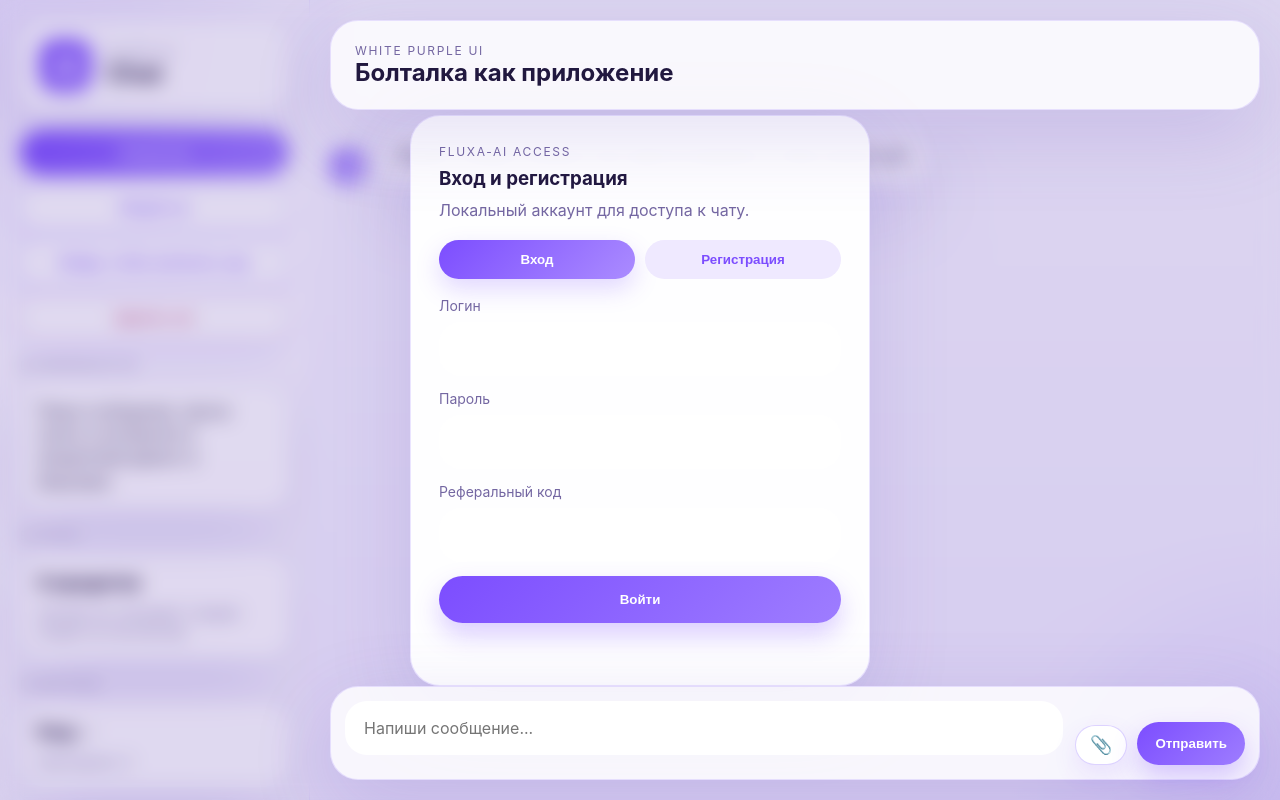
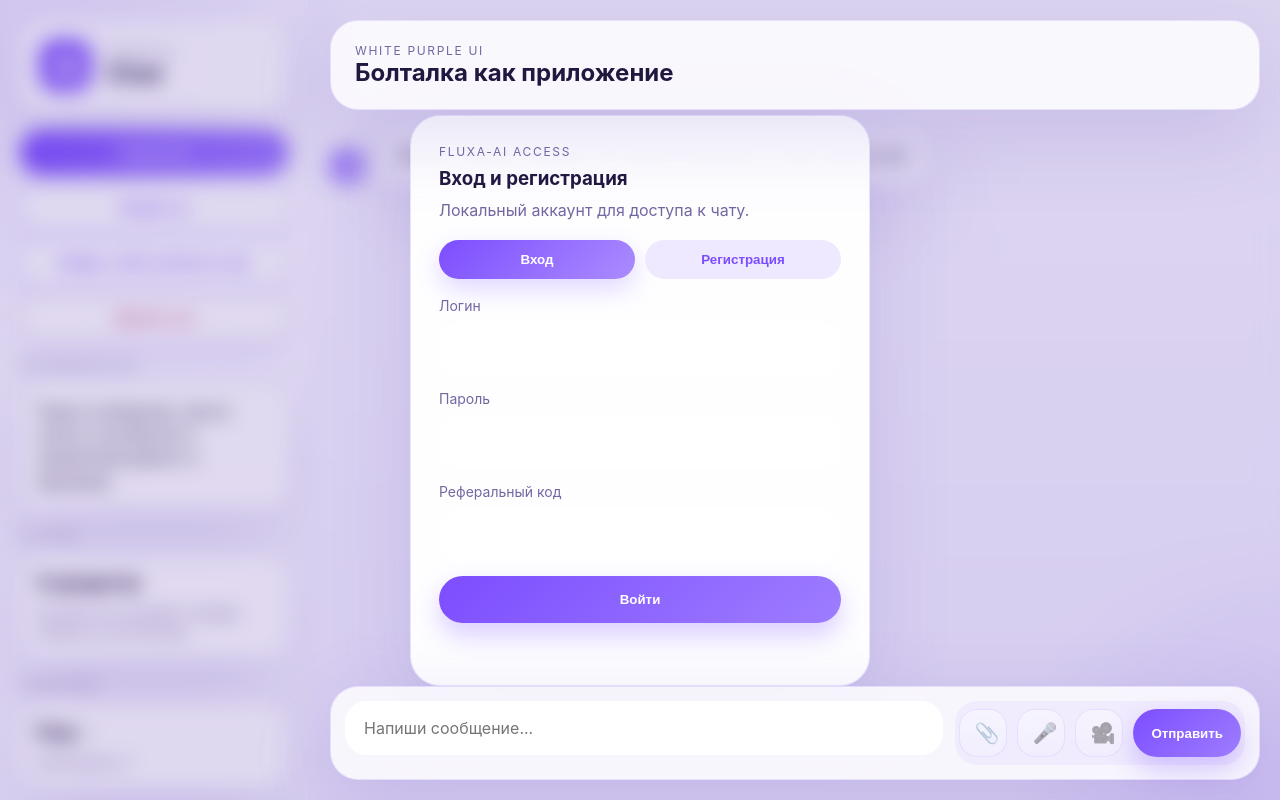
Before and after one commit to HeyDander/fluxa-ai, a website: page web/index.html in a window 1280 px wide. Drawn offline with Linux system fonts and the light colour scheme; no server answers.

Commit message:
Polish messenger-style media buttons

```diff
--- a/web/styles.css
+++ b/web/styles.css
@@ -379,17 +379,46 @@ body {
 
 .composer-tools {
   display: flex;
-  align-items: flex-end;
+  align-items: center;
   gap: 10px;
   flex-wrap: wrap;
   justify-content: flex-end;
+  padding: 4px;
+  border-radius: 22px;
+  background: rgba(124, 77, 255, 0.06);
 }
 
 .icon-button {
+  width: 48px;
+  height: 48px;
   min-width: 48px;
-  padding: 12px 14px;
-  font-size: 18px;
+  padding: 0;
+  display: inline-grid;
+  place-items: center;
+  border-radius: 18px;
+  font-size: 20px;
   line-height: 1;
+  box-shadow: 0 8px 18px rgba(124, 77, 255, 0.12);
+}
+
+.icon-button.ghost {
+  background: linear-gradient(180deg, rgba(255, 255, 255, 0.96), rgba(246, 241, 255, 0.96));
+}
+
+.icon-button:hover {
+  transform: translateY(-1px) scale(1.04);
+  box-shadow: 0 12px 24px rgba(124, 77, 255, 0.18);
+}
+
+.icon-button:disabled {
+  opacity: 0.45;
+  transform: none;
+  box-shadow: none;
+}
+
+.composer-tools #send-button {
+  min-height: 48px;
+  padding-inline: 18px;
 }
 
 .attachment-preview {
@@ -734,11 +763,19 @@ body {
   }
 
   .composer-tools {
-    justify-content: stretch;
+    justify-content: flex-start;
+    background: transparent;
+    padding: 0;
   }
 
-  .composer-tools .action-button {
+  .composer-tools #send-button {
     width: 100%;
+  }
+
+  .composer-tools .icon-button {
+    width: 46px;
+    height: 46px;
+    min-width: 46px;
   }
 
   .composer input,
```
